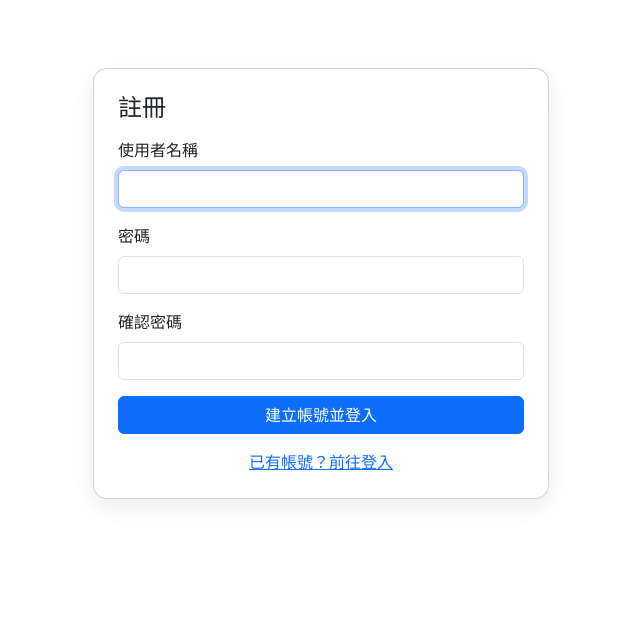
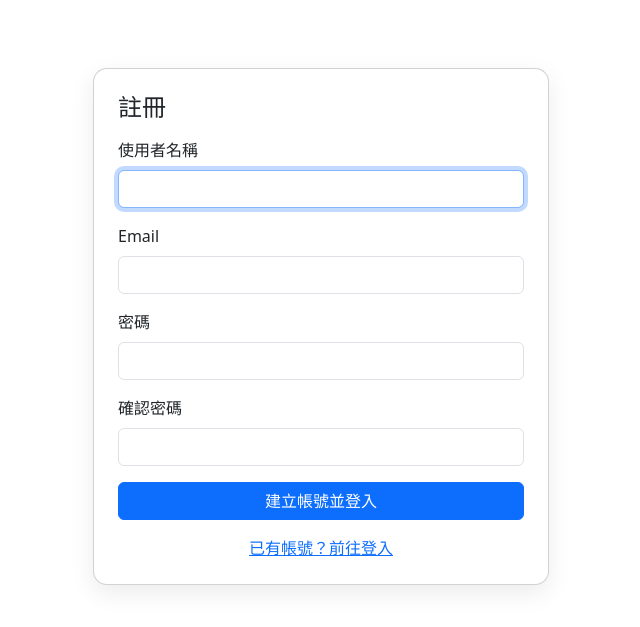
Before and after one commit to J-nickjr/vocab-cloud-app, a Django app: template templates/registration/register.html in a window 1280 px wide. Shown: the part 56-683 px from the top of the page, without its empty margins (319-959 px from the left). Run offline with Django 5.2, Linux system fonts and the light colour scheme; the template is opened without the code that fills it: values that come from a table or form of the project are taken from there, others are empty; some libraries are stand-ins or nearby versions.

Commit message:
feat: signup with email (forms.py) for password reset

```diff
--- /dev/null
+++ b/accounts/forms.py
@@ -0,0 +1,17 @@
+# forms.py
+from django import forms
+from django.contrib.auth.forms import UserCreationForm
+from django.contrib.auth.models import User
+
+class SignUpForm(UserCreationForm):
+    email = forms.EmailField(required=True)
+
+    class Meta:
+        model = User
+        fields = ("username", "email", "password1", "password2")
+
+    def clean_email(self):
+        email = self.cleaned_data["email"].lower()
+        if User.objects.filter(email__iexact=email).exists():
+            raise forms.ValidationError("這個 Email 已被使用。")
+        return email
--- a/templates/registration/register.html
+++ b/templates/registration/register.html
@@ -3,6 +3,10 @@
 <div class="container" style="max-width:480px;margin:8vh auto;">
   <div class="card" style="padding:24px;border-radius:14px;box-shadow:0 8px 24px rgba(0,0,0,.08)">
     <h1 class="h4 mb-3">註冊</h1>
+
+    {% if form.non_field_errors %}
+      <div class="alert alert-danger" role="alert">{{ form.non_field_errors }}</div>
+    {% endif %}
 
     <form method="post" action="{% url 'register' %}">
       {% csrf_token %}
@@ -12,6 +16,13 @@
         {{ form.username.errors }}
         <input id="id_username" class="form-control" type="text" name="username"
                value="{{ form.username.value|default:'' }}" required autofocus>
+      </div>
+
+      <div class="mb-3">
+        <label for="id_email" class="form-label">Email</label>
+        {{ form.email.errors }}
+        <input id="id_email" class="form-control" type="email" name="email"
+               value="{{ form.email.value|default:'' }}" required>
       </div>
 
       <div class="mb-3">
--- a/vocab/views.py
+++ b/vocab/views.py
@@ -20,6 +20,9 @@ import google.api_core.exceptions
 from .models import SearchHistory
 
 from django.http import HttpResponse
+from accounts.forms import SignUpForm
+from django.contrib.auth import login
+
 
 # ✅ 載入 .env 的環境變數
 load_dotenv()
```
Also changed, not shown: vocab/settings.py (+10 -0 lines).
